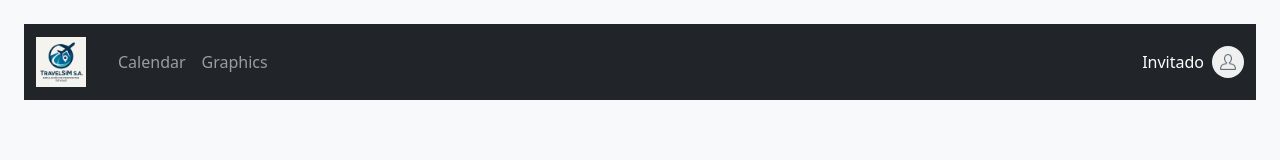
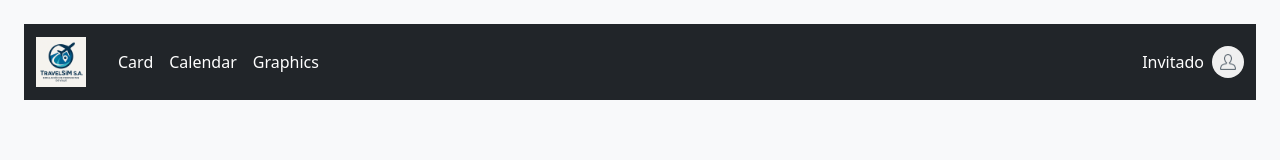
Before and after one commit to EdgarPomar/S8.Inprocode, a React (Vite) app in the folder Frontend/: page / in a window 1280 px wide. Shown: the top 160 px of the page. Built offline with nearby package versions, Linux system fonts and the light colour scheme; no server answers; what @mapbox/mapbox-sdk, mapbox-gl would draw is missing.

Commit message:
cambio de vistas card, calendar

```diff
--- a/Frontend/src/App.tsx
+++ b/Frontend/src/App.tsx
@@ -4,10 +4,13 @@ import ProtectedApp from './components/ProtectedApp'
 import Placeholder from './components/Placeholder'
 import LoginForm from './components/LoginForm'
 import ResponsiveAppBar from './components/SearchNavbar'
+import Card from './components/Card'
+import CalendarPage from './pages/CalendarPage'
 
 function App() {
   const authContext = useContext(AuthContext)
   const [showLoginForm, setShowLoginForm] = useState(false)
+  const [view, setView] = useState<'card' | 'calendar' | 'graphics'>('card')
 
   if (!authContext) throw new Error('AuthContext no disponible')
 
@@ -17,6 +20,15 @@ function App() {
   const handleLogout = () => {
     logout()
     setShowLoginForm(false) // vuelve a la página de pega
+    setView('card') // Reset vista por si acaso
+  }
+
+  // Maneja clicks en el menú de navegación para cambiar la vista
+  const handleNavClick = (page: string) => {
+    if (page === 'calendar') setView('calendar')
+    else if (page === 'card') setView('card')
+    else if (page === 'graphics') setView('graphics')
+    else setView('card')
   }
 
   if (!usuario) {
@@ -26,6 +38,7 @@ function App() {
           <ResponsiveAppBar
             onMenuSelect={() => setShowLoginForm(true)}
             onLogout={handleLogout}
+            onNavClick={handleNavClick}
             usuario={usuario}
           />
           <LoginForm />
@@ -38,6 +51,7 @@ function App() {
         <ResponsiveAppBar
           onMenuSelect={() => setShowLoginForm(true)}
           onLogout={handleLogout}
+          onNavClick={handleNavClick}
           usuario={usuario}
         />
         <Placeholder onContinue={() => setShowLoginForm(true)} />
@@ -50,12 +64,20 @@ function App() {
       <ResponsiveAppBar
         onMenuSelect={() => setShowLoginForm(true)}
         onLogout={handleLogout}
+        onNavClick={handleNavClick}
         usuario={usuario}
       />
-      <ProtectedApp />
+
+      {/* Contenido según la vista seleccionada */}
+      {view === 'card' && <Card />}
+      {view === 'calendar' && <CalendarPage />}
+      {view === 'graphics' && (
+        <div className="text-center mt-4 text-muted" style={{ fontSize: '1.5rem' }}>
+          🎨 Próximamente...
+        </div>
+      )}
     </div>
   )
 }
 
-
 export default App
--- a/Frontend/src/components/SearchNavbar.tsx
+++ b/Frontend/src/components/SearchNavbar.tsx
@@ -5,17 +5,17 @@ import 'bootstrap/dist/css/bootstrap.min.css'
 interface ResponsiveAppBarProps {
   onMenuSelect: (form: 'register' | 'login') => void
   onLogout: () => void
+  onNavClick: (page: string) => void
+  usuario: { nombre: string } | null
 }
 
-function ResponsiveAppBar({ onMenuSelect, onLogout }: ResponsiveAppBarProps) {
+function ResponsiveAppBar({ onMenuSelect, onLogout, onNavClick, usuario }: ResponsiveAppBarProps) {
   const auth = useContext(AuthContext)
   if (!auth) throw new Error('AuthContext is undefined. ¿Olvidaste envolver la app con <AuthProvider>?')
-  const { usuario, logout } = auth
+  const { logout } = auth
 
   const [menuAvatarAbierto, setMenuAvatarAbierto] = useState(false)
   const [menuNavAbierto, setMenuNavAbierto] = useState(false)
-
-  console.log('🔑 Usuario en AppBar:', usuario)
 
   const toggleAvatarMenu = () => setMenuAvatarAbierto(!menuAvatarAbierto)
   const cerrarAvatarMenu = () => setMenuAvatarAbierto(false)
@@ -33,6 +33,11 @@ function ResponsiveAppBar({ onMenuSelect, onLogout }: ResponsiveAppBarProps) {
     cerrarAvatarMenu()
   }
 
+  const handleNavItemClick = (page: string) => {
+    onNavClick(page)
+    cerrarNavMenu()
+  }
+
   return (
     <nav className="navbar navbar-expand-md navbar-dark bg-dark">
       <div className="container-fluid">
@@ -44,9 +49,7 @@ function ResponsiveAppBar({ onMenuSelect, onLogout }: ResponsiveAppBarProps) {
 
         {/* Avatar + Nombre */}
         <div className="order-md-2 ms-auto d-flex align-items-center position-relative">
-          <span className="text-white me-2">
-            {usuario ? usuario.nombre : 'Invitado'}
-          </span>
+          <span className="text-white me-2">{usuario ? usuario.nombre : 'Invitado'}</span>
           <img
             src={'/profileLogo.png'}
             alt="User Avatar"
@@ -67,16 +70,22 @@ function ResponsiveAppBar({ onMenuSelect, onLogout }: ResponsiveAppBarProps) {
                     <span className="dropdown-item-text">👤 {usuario.nombre}</span>
                   </li>
                   <li>
-                    <button className="dropdown-item" onClick={handleLogout}>Cerrar sesión</button>
+                    <button className="dropdown-item" onClick={handleLogout}>
+                      Cerrar sesión
+                    </button>
                   </li>
                 </>
               ) : (
                 <>
                   <li>
-                    <button className="dropdown-item" onClick={() => handleClick('register')}>Register</button>
+                    <button className="dropdown-item" onClick={() => handleClick('register')}>
+                      Register
+                    </button>
                   </li>
                   <li>
-                    <button className="dropdown-item" onClick={() => handleClick('login')}>Login</button>
+                    <button className="dropdown-item" onClick={() => handleClick('login')}>
+                      Login
+                    </button>
                   </li>
                 </>
               )}
@@ -92,9 +101,14 @@ function ResponsiveAppBar({ onMenuSelect, onLogout }: ResponsiveAppBarProps) {
         {/* Menú navegación */}
         <div className={`collapse navbar-collapse order-md-1 ${menuNavAbierto ? 'show' : ''}`} id="navbarNav">
           <ul className="navbar-nav me-auto mb-2 mb-md-0">
-            {['Calendar', 'Graphics'].map(page => (
+            {['card', 'calendar', 'graphics'].map(page => (
               <li className="nav-item" key={page}>
-                <a className="nav-link" href={`#${page.toLowerCase()}`} onClick={cerrarNavMenu}>{page}</a>
+                <button
+                  className="nav-link btn btn-link text-white"
+                  onClick={() => handleNavItemClick(page)}
+                >
+                  {page.charAt(0).toUpperCase() + page.slice(1)}
+                </button>
               </li>
             ))}
           </ul>
```
Also changed, not shown: Frontend/src/components/ProtectedApp.tsx (line endings or trailing spaces).
